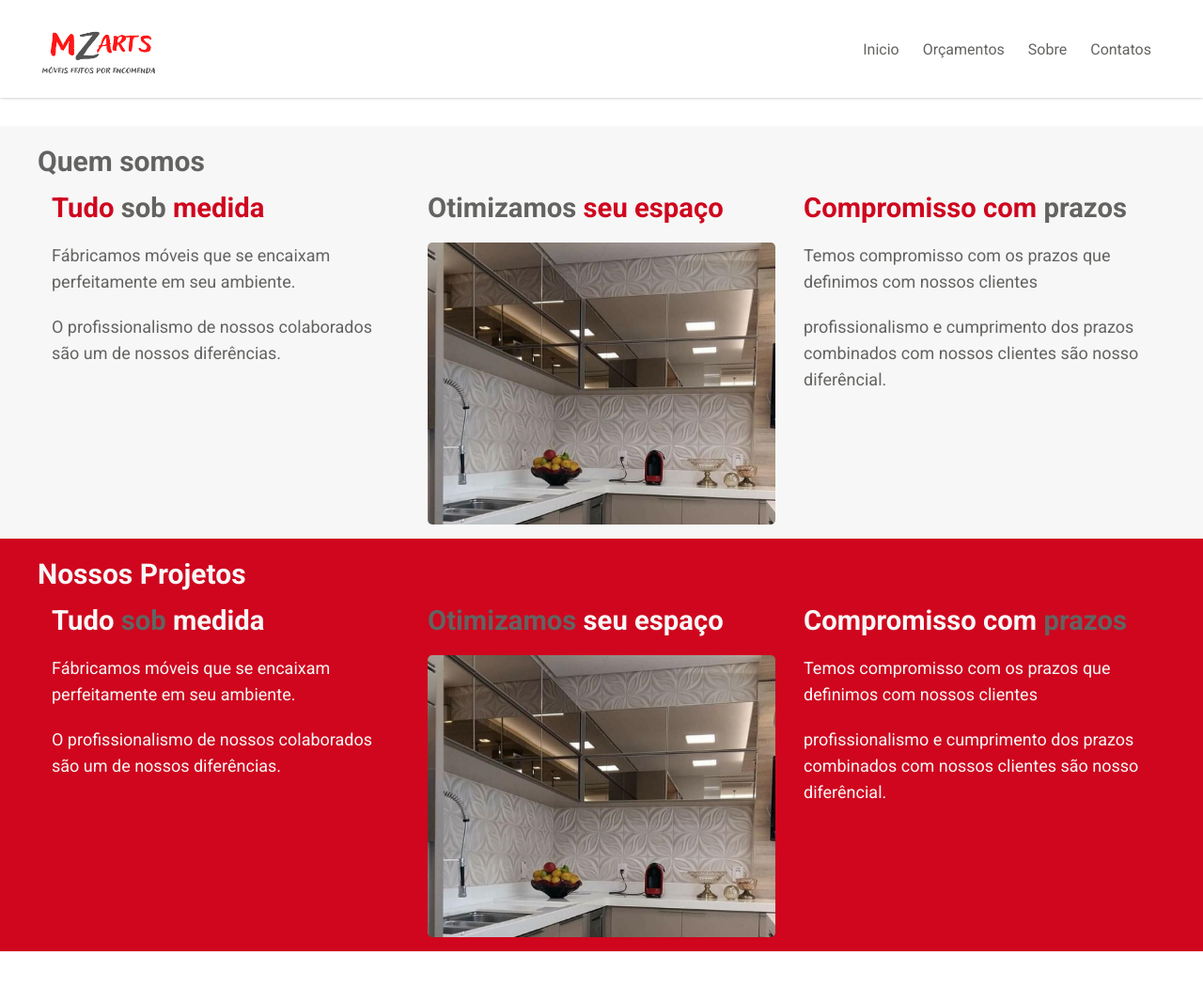
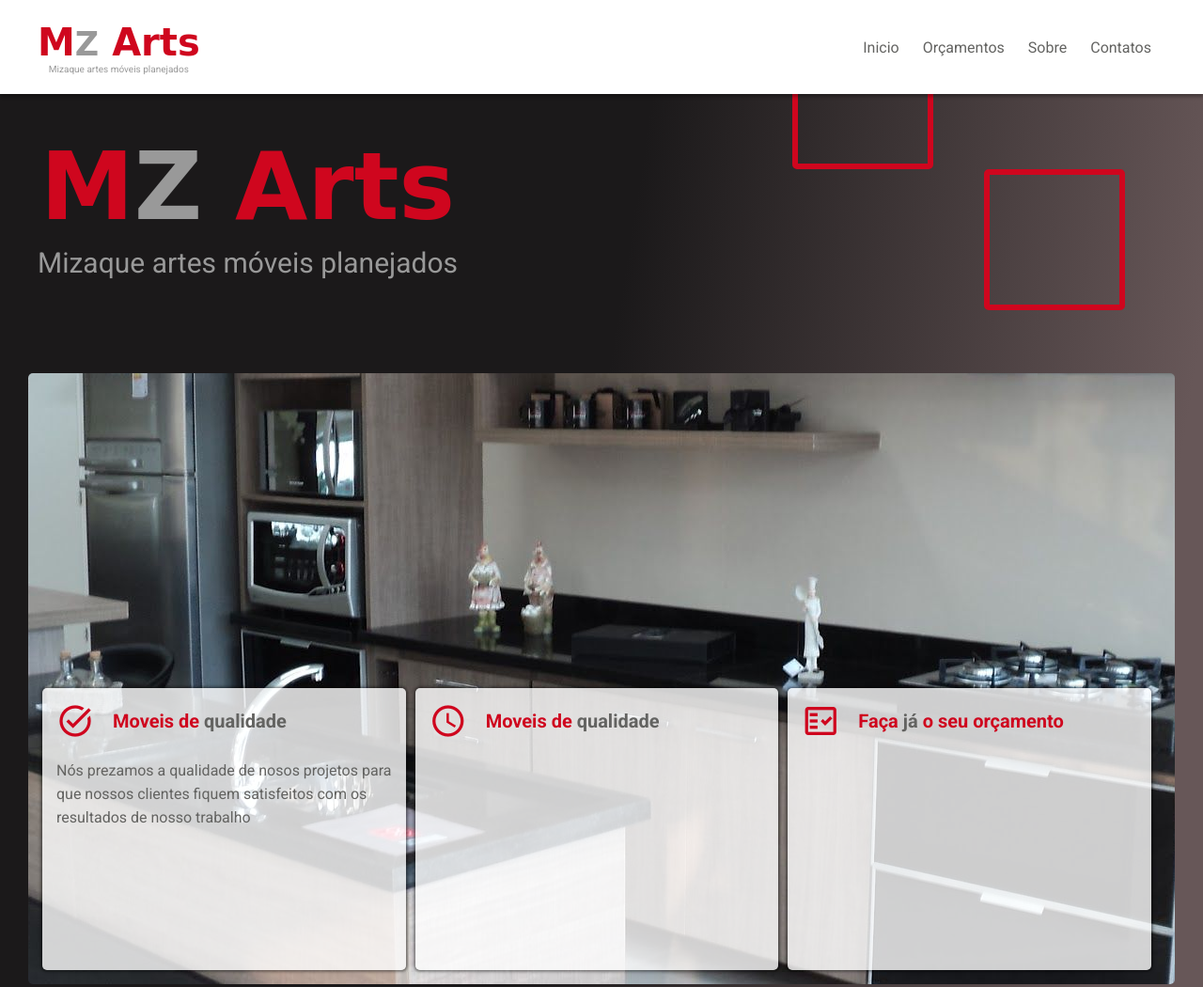
Before and after one commit to PedroF3rreira/mzarts, a plain HTML site: page index.html in a window 1280 px wide. Shown: the top 1050 px of the page at 94% size. Before the commit the page ends 1012 px from the top, so only its background shows below. Drawn offline with nearby package versions, Linux system fonts and the light colour scheme; a web font is replaced by a local one.

Commit message:
add files and set index.html

```diff
--- a/assets/css/style.css
+++ b/assets/css/style.css
@@ -1,25 +1,53 @@
 @import url('https://fonts.googleapis.com/css2?family=Roboto:wght@400;700&display=swap');
+@import url('https://fonts.googleapis.com/css2?family=Syne+Tactile&display=swap');
 *{
 	box-sizing: border-box;
 	margin: 0;
 	padding: 0;
-	font-family: 'Roboto', sans-serif;
+	font-family: 'Roboto', sans-serif, 'Arial';
 }
 
 .header{
-	box-shadow: 0em 0em 0.2em rgba(0,0,0,.3);
-
-}
-.header img{
-	width: 130px;
-	height: 100px;
-
+	box-shadow: 0em .2em 0.2em rgba(0,0,0,.3);
+	position: fixed;
+	left: 0;
+	right: 0;
+	background-color: #fff;
+	width: 100vw;
+	z-index: 999;
 }
 .root-container{
 	display: flex;
 	max-width: 1200px;
 	margin: auto;
 	align-items: center;
+}
+.header-left{
+	display: flex;
+	align-items: center;
+	min-height: 100px;
+}
+.logo{
+	display: flex;
+	flex-direction: column;
+	align-items: center;
+}
+.logo h2{
+	font-size: 40px;
+	font-family: 'Syne Tactile', cursive;
+	color: #cf061e;
+	text-shadow: 0em 0em 0.2em 0.1em rgba(0,0,0,.5);
+}
+.logo h2 span{
+	font-size: 35px;
+	font-family: 'Syne Tactile', cursive;
+	color: #999;
+}
+.logo h5{
+	font-family: 'Roboto', sans-serif;
+	font-size: 10px;
+	color: #999;
+	font-weight: normal;
 }
 .header-right{
 	display: flex;
@@ -38,18 +66,141 @@
 	border-bottom: 3px solid transparent;
 }
 .menu a:hover{
-	color: red;
-	border-bottom: 3px solid red;
+	color: #cf061e;
+	border-bottom: 3px solid #cf061e;
 	transition: border-bottom .6s linear;
 }
 
+
+
+
+
+/**banner area **/
+.banner{
+	/*9background-image: url('../images/bg-moveis.jpg');*/
+	background: linear-gradient(99deg, rgba(27,25,26,1) 49%, rgba(103,87,88,1) 92%);
+}
+.banner-area{
+	display: grid;
+	grid-template-columns: repeat(3, 1fr);
+	padding: 30px;
+}
+.banner-col1{
+	grid-column: 1 / 3;
+	margin-top: 100px;
+	padding: 10px;
+	align-items: end;
+}
+.banner-col1-area{
+	display: flex;
+	margin-bottom: 30px;
+}
+.banner-col1-area .logo h2,
+.banner-col1-area .logo h2 span{
+	font-size: 100px;
+}
+.banner-col1-area .logo h5{
+	margin-top: 5px;
+	font-size: 30px;
+}
+
+.banner-col3{
+	grid-row: 1 / 2;
+	grid-column: 3 / 4;
+}
+.banner-col3-area{
+	display: grid;
+	grid-template-columns: repeat(2, 1fr);
+}
+.banner-col3-area .square1,
+.banner-col3-area .square2{
+	border: 6px solid #cf061e;
+	border-radius: 5px;
+	width: 150px;
+	height: 150px;
+}
+.banner-col3-area .square1{
+	grid-column: 1 / 2;
+}
+.banner-col3-area .square2{
+	grid-row: 2 / 3;
+	grid-column: 2 / 3;
+}
+.banner-col3-area .square:nth-child(1){
+	align-self: flex-end;
+}
+.banner-col2{
+	grid-row: 2 /3;
+	grid-column: 1 / 4;
+	background-image: url('../images/bg-moveis.jpg');
+	background-position: center;
+	border-radius: 5px;
+	padding: 15px;
+	min-height: 650px;
+	margin-top: 60px;
+
+}
+.banner-col2-area{
+	display: flex;
+	height: 100%;
+	align-items: flex-end;
+}
+
+.banner-col2-area .col{
+	background-color:  rgba(255, 255, 255, .8);
+	flex: 1;
+	padding: 15px;
+	margin-right: 10px;
+	border-radius: 5px;
+	box-shadow: 0em 0em .2em .1em rgba(0,0,0,.5);
+	min-height: 300px;
+}
+.banner-col2-area .col .col-title{
+	display: flex;
+	align-items: center;
+	margin-bottom: 20px;
+}
+
+.col .col-title h6{
+	font-size: 20px;
+	color: #cf061e;
+}
+.col .material-icons-outlined{
+	font-size: 40px;
+	color: #cf061e;
+	margin-right: 20px;
+}
+.col p{
+	line-height: 25px;
+	color: #636361;
+}
+ .col span{
+	color: #636361;
+}
+
+
+
+.banner-col2-area .col .image{
+	height: 250px;
+	overflow-y: hidden;
+	border-radius: 5px;
+
+}
+.banner-col2-area .col .image img{
+	width: 100%;
+}
+
+/**/
 .budgets{
 	background-color: #f7f7f7;
 	margin-top: 30px;
 }
+.template-title{
+	margin-top: 60px;
+	margin-bottom: 40px;
+}
 .template-title h3{
 	color: #636361;
-	margin-top: 20px;
 	font-size: 30px;
 }
 
--- a/index.html
+++ b/index.html
@@ -5,6 +5,8 @@
 	<meta name="viewport" content="width=device-width, initial-scale=1">
 	<title>Mz Arts</title>
 	<link rel="stylesheet" type="text/css" href="assets/css/style.css">
+	<link href="https://fonts.googleapis.com/icon?family=Material+Icons+Outlined"
+      rel="stylesheet">
 	<link rel="stylesheet" type="text/css" href="https://unpkg.com/aos@2.3.1/dist/aos.css">
 </head>
 <body>
@@ -12,7 +14,10 @@
 		<div class="root-container">
 
 			<div class="header-left">
-				<img src="assets/images/MZ.png" alt="logo mz arts">
+				<div class="logo">
+					<h2>M<span>Z</span> Arts</h2>
+					<h5>Mizaque artes móveis planejados</h5>
+				</div>
 			</div>
 
 			<div class="header-right">
@@ -30,6 +35,63 @@
 
 	</header>
 	<main>
+		<!--Sessão de banner-->
+		<section class="banner">
+			<div class="banner-area">
+
+				<div class="banner-col1" data-aos="fade-right" data-aos-delay="700">
+					<div class="banner-col1-area">
+						<div class="logo">
+							<h2>M<span>Z</span> Arts</h2>
+							<h5>Mizaque artes móveis planejados</h5>
+						</div>
+					</div>
+				</div>
+
+				<div class="banner-col2">
+					<div class="banner-col2-area">
+
+						<div class="col" data-aos="fade-up">
+							<div class="col-title">
+								<span class="material-icons-outlined">
+									task_alt
+								</span>
+
+								<h6>Moveis de <span>qualidade</span></h6>
+							</div>
+
+							<p>Nós prezamos a qualidade de nosos projetos para que nossos clientes fiquem satisfeitos com os resultados de nosso trabalho</p>
+						</div>
+
+						<div class="col" data-aos="fade-up">
+							<div class="col-title">
+								<span class="material-icons-outlined">
+									watch_later
+								</span>
+								<h6>Moveis de <span>qualidade</span></h6>
+							</div>
+						</div>
+
+						<div class="col" data-aos="fade-up">
+							<div class="col-title">
+								<span class="material-icons-outlined">
+									fact_check
+								</span>
+								<h6>Faça <span>já</span> o seu orçamento</h6>
+							</div>
+						</div>
+					</div>
+				</div>
+
+				<div class="banner-col3">
+					<div class="banner-col3-area">
+						<div class="square1" data-aos="fade-down"></div>
+						<div class="square2" data-aos="fade-left"></div>
+					</div>
+				</div>
+
+			</div>
+		</section>
 		<!--Sessão de orçamentos-->
 		<section class="budgets" data-aos="fade-right">
 			<div class="root-container">
@@ -74,13 +136,15 @@
 		<!--Sessão de Projetos-->
 		<section class="projects" data-aos="fade-up">
 			<div class="root-container">
+
 				<div class="template">
+
 					<div class="template-title">
 						<h3>Nossos Projetos</h3>
 					</div>
 					<div class="template-body">
 
-						<div class="template-card">
+						<div class="template-card" data-aos="fade-up">
 							<div class="template-card-title">
 								<h3>Tudo <span style="color:#636361;">sob</span> medida</h3>
 							</div>
@@ -88,7 +152,7 @@
 								<p class="template-card-text">O profissionalismo de nossos colaborados são um de nossos diferências.</p>
 						</div>
 
-						<div class="template-card">
+						<div class="template-card" data-aos="fade-up">
 							<div class="template-card-title">
 								<h3><span style="color:#636361;">Otimizamos</span> seu espaço</h3>
 							</div>
@@ -98,7 +162,7 @@
 							</div>
 						</div>
 
-						<div class="template-card">
+						<div class="template-card" data-aos="fade-up">
 							<div class="template-card-title">
 								<h3>Compromisso com <span style="color:#636361;">prazos</span></h3>
 							</div>
```
Also changed, not shown: assets/images/bg-moveis.jpg (added), assets/images/mz-small.png (added).
